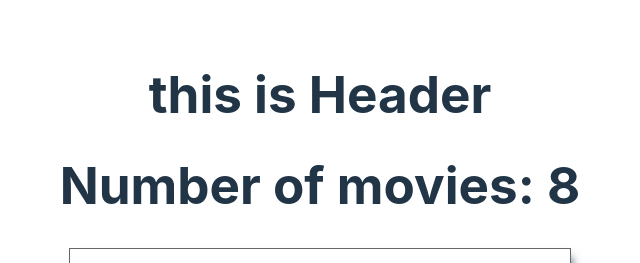
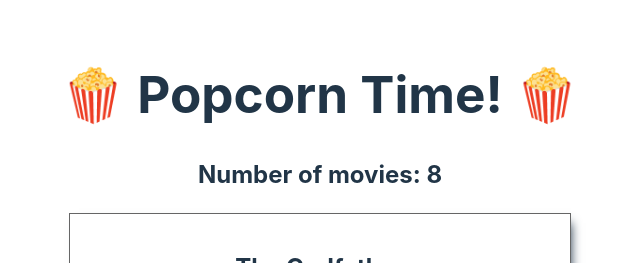
Before and after one commit to HannaInIT/popcorn-time, a React (Vite) app: page / in a window 1280 px wide. Shown: the top 263 px of the page, without its empty margins (320-960 px from the left). Built offline with nearby package versions, Linux system fonts and the light colour scheme.

Commit message:
(lift state up) display nimber of movies in Header

```diff
--- a/src/App.jsx
+++ b/src/App.jsx
@@ -1,3 +1,7 @@
+import { useState } from "react";
+
+import movies from "./data/movies.json";
+
 import Header from './components/Header'
 import Main from './components/Main'
 import Footer from './components/Footer'
@@ -5,10 +9,22 @@
 import './App.css'
 
 function App() {
+
+  const [moviesToDisplay, setMoviesToDisplay] = useState(movies);
+
+
+  const deleteMovie = (movieId) => {
+    const newList = moviesToDisplay.filter( (element) => {
+        return element.id !== movieId;
+    });
+    setMoviesToDisplay(newList);
+  }
+
+
   return (
     <>
-      <Header />
-      <Main />
+      <Header numberOfMovies={moviesToDisplay.length} />
+      <Main movies={moviesToDisplay} callbackToDelete={deleteMovie} />
       <Footer />
     </>
   )
--- a/src/components/Header.jsx
+++ b/src/components/Header.jsx
@@ -1,5 +1,15 @@
-function Header(){
-    return<h1>this is Header</h1>
+function Header(props){
+    return (
+        <header>
+            <h1>🍿 Popcorn Time! 🍿</h1>
+
+            { props.numberOfMovies > 0
+                ? <h2>Number of movies: {props.numberOfMovies}</h2>
+                : <h2>Sorry, no movies to display</h2>
+            }
+
+        </header>
+    );
 }
 
 export default Header;
--- a/src/components/Main.jsx
+++ b/src/components/Main.jsx
@@ -1,50 +1,14 @@
-import { useState } from "react";
-
-import movies from "../data/movies.json";
 import Movie from "./Movie";
 
-function Main(){
-
-    // const [variable, setVariable] = useState(initalValue);
-
-    const [moviesToDisplay, setMoviesToDisplay] = useState(movies);
-
-    const deleteMovie = (movieId) => {
-
-        const newList = moviesToDisplay.filter( (element) => {
-            if(element.id !== movieId){
-                return true;
-            } else {
-                return false;
-            }
-        });
-
-
-        // const newList = moviesToDisplay.filter( (element) => {
-        //     return element.id !== movieId;
-        // });
-
-
-        setMoviesToDisplay(newList);
-
-    }
-
-    let message;
-    if(moviesToDisplay.length > 0){
-        message = <h1>Number of movies: {moviesToDisplay.length}</h1>
-    } else {
-        message = <h1>Sorry, no movies to display</h1>
-    }
-
-
+function Main(props){
     return (
         <div className="Main">
 
-            {message}
+            {/* {message} */}
 
-            {moviesToDisplay.map((movieObj) => {
+            {props.movies.map((movieObj) => {
                 return (
-                    <Movie movieDetails={movieObj} callbackToDelete={deleteMovie} />
+                    <Movie key={movieObj.id} movieDetails={movieObj} callbackToDelete={props.callbackToDelete} />
                 )
             })}
 
--- a/src/components/Movie.jsx
+++ b/src/components/Movie.jsx
@@ -3,7 +3,7 @@
 function Movie(props) {
 
     return (
-        <section key={props.movieDetails.id} className="Movie">
+        <section className="Movie">
             <h2>{props.movieDetails.title}</h2>
 
             {props.movieDetails.imgURL
```
